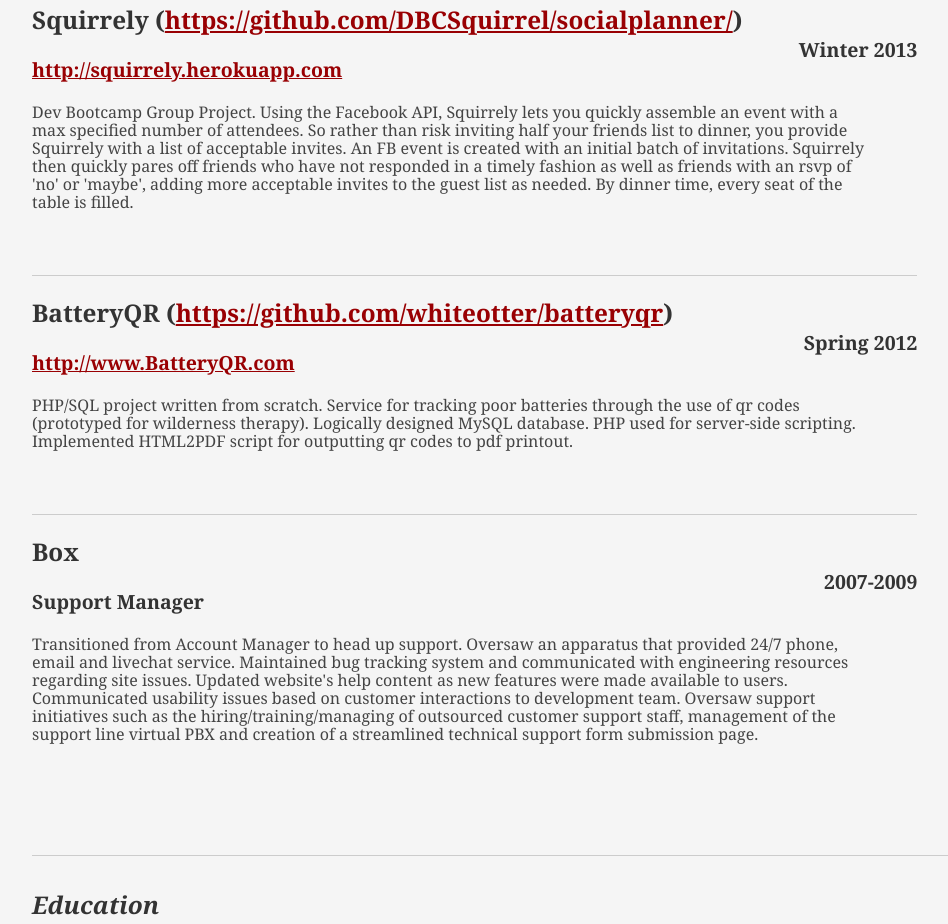
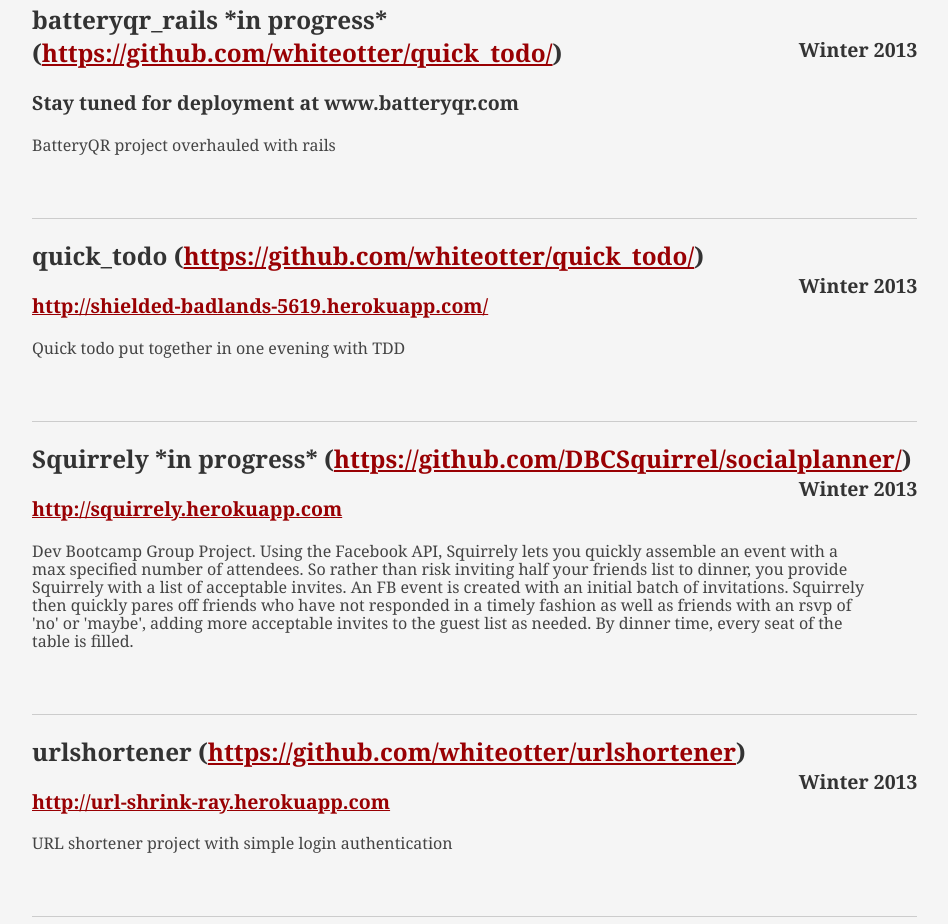
Before and after one commit to whiteotter/drewkitch.com, a plain HTML site: page index.html in a window 1280 px wide. Shown: the part 1344-2268 px from the top of the page, without its empty margins (56-1004 px from the left). Drawn offline with nearby package versions, Linux system fonts and the light colour scheme; a small style sheet from the web is missing.

Commit message:
updated content with new projects

```diff
--- a/index.html
+++ b/index.html
@@ -129,10 +129,28 @@
 
 						<div class="yui-u">
 							<div class="job">
-								<h2>Squirrely (<a href="https://github.com/DBCSquirrel/socialplanner/">https://github.com/DBCSquirrel/socialplanner/</a>)</h2>
+								<h2>batteryqr_rails *in progress* (<a href="https://github.com/whiteotter/quick_todo/">https://github.com/whiteotter/quick_todo/</a>)</h2>
+								<h3>Stay tuned for deployment at www.batteryqr.com</h3>
+								<h4>Winter 2013</h4>
+								<p>BatteryQR project overhauled with rails</p>
+							</div>
+							<div class="job">
+								<h2>quick_todo (<a href="https://github.com/whiteotter/quick_todo/">https://github.com/whiteotter/quick_todo/</a>)</h2>
+								<h3><a href="http://shielded-badlands-5619.herokuapp.com/">http://shielded-badlands-5619.herokuapp.com/</a></h3>
+								<h4>Winter 2013</h4>
+								<p>Quick todo put together in one evening with TDD</p>
+							</div>
+							<div class="job">
+								<h2>Squirrely *in progress* (<a href="https://github.com/DBCSquirrel/socialplanner/">https://github.com/DBCSquirrel/socialplanner/</a>)</h2>
 								<h3><a href="http://squirrely.herokuapp.com">http://squirrely.herokuapp.com</a></h3>
 								<h4>Winter 2013</h4>
 								<p>Dev Bootcamp Group Project. Using the Facebook API, Squirrely lets you quickly assemble an event with a max specified number of attendees.  So rather than risk inviting half your friends list to dinner, you provide Squirrely with a list of acceptable invites.  An FB event is created with an initial batch of invitations.  Squirrely then quickly pares off friends who have not responded in a timely fashion as well as friends with an rsvp  of 'no' or 'maybe', adding more acceptable invites to the guest list as needed.  By dinner time, every seat of the table is filled.</p>
+							</div>
+							<div class="job">
+								<h2>urlshortener (<a href="https://github.com/whiteotter/urlshortener">https://github.com/whiteotter/urlshortener</a>)</h2>
+								<h3><a href="http://url-shrink-ray.herokuapp.com">http://url-shrink-ray.herokuapp.com</a></h3>
+								<h4>Winter 2013</h4>
+								<p>URL shortener project with simple login authentication</p>
 							</div>
 							<div class="job">
 								<h2>BatteryQR (<a href="https://github.com/whiteotter/batteryqr">https://github.com/whiteotter/batteryqr</a>)</h2>
```
